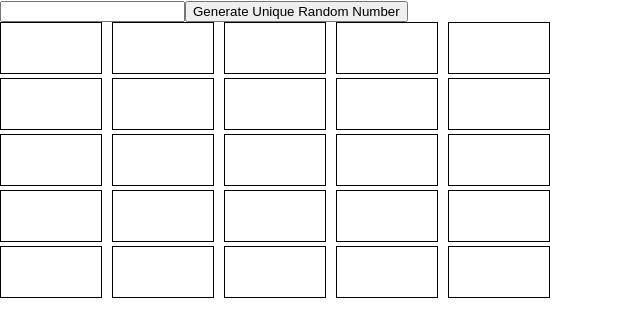
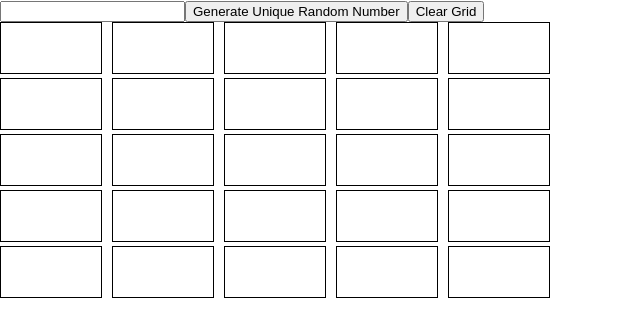
Before and after one commit to RABlue27/pokerbingo, a React (Create React App) app: page / in a window 1280 px wide. Shown: the top 336 px of the page, without its empty margins (0-640 px from the left). Built offline with nearby package versions, Linux system fonts and the light colour scheme.

Commit message:
added doubleclick prevention and clear grid

```diff
--- a/src/App.js
+++ b/src/App.js
@@ -36,11 +36,19 @@ const Grid = () => {
   }
 
 
+
+
   const handleClick = (row, col) => {
     // Check if the input is a valid number
     const number = parseInt(inputNumber, 10);
     if (isNaN(number)) {
       alert('Please enter a valid number.');
+      return;
+    }
+
+    // Check if the cell already has a value (different from -1)
+    if (grid[row][col] !== -1) {
+      alert('This cell already contains a value.');
       return;
     }
 
@@ -64,6 +72,13 @@ const Grid = () => {
     );
     setColSums(newColSums);
   };
+  const clearGrid = () => {
+    setGrid(Array(5).fill(Array(5).fill(-1))); // Reset the grid to its initial state
+    setInputNumber(''); // Clear the input field
+    setRowSums(Array(5).fill(0)); // Reset row sums
+    setColSums(Array(5).fill(0)); // Reset column sums
+    setGeneratedNumbers([]); // Clear generated numbers array
+  };
 
   return (
     <div>
@@ -74,6 +89,9 @@ const Grid = () => {
       />
       <button onClick={generateRandomNumber}>
         Generate Unique Random Number
+      </button>
+      <button onClick={clearGrid}>
+        Clear Grid
       </button>
 
       {grid.map((rowArray, rowIndex) => (
@@ -95,4 +113,5 @@ const Grid = () => {
 
 
 
+
 export default Grid;
```
